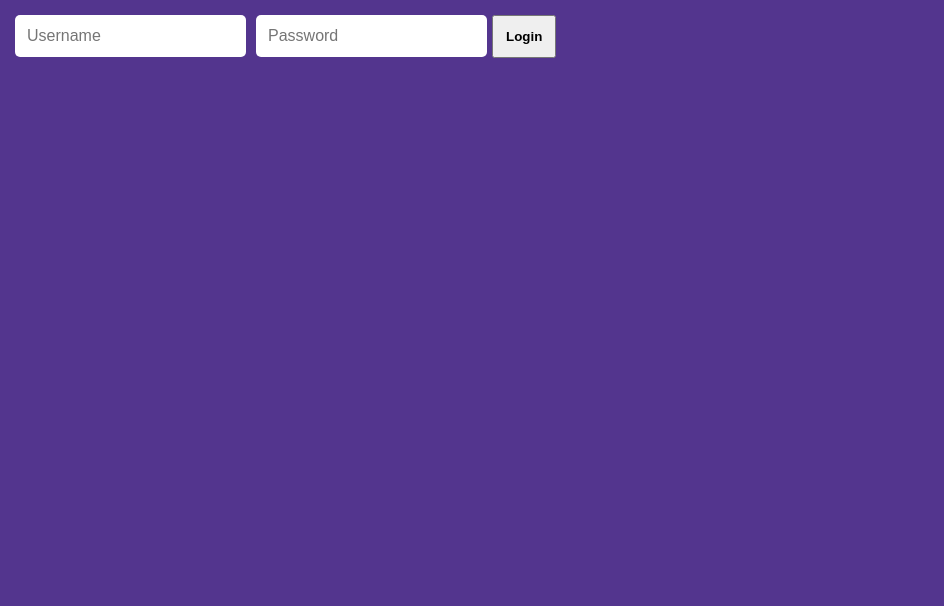
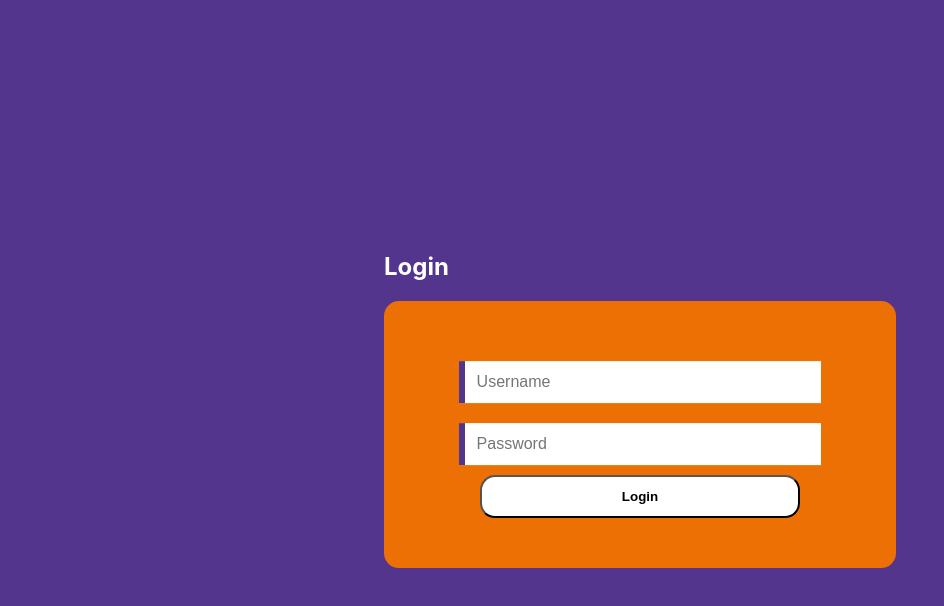
Before and after one commit to AndresMpa/tt-enerBit, a React (Create React App) app: page / in a window 1280 px wide. Shown: the top 606 px of the page, without its empty margins (0-944 px from the left). Built offline with nearby package versions, Linux system fonts and the light colour scheme.

Commit message:
Login
Adding login component

```diff
--- a/src/pages/Login.jsx
+++ b/src/pages/Login.jsx
@@ -3,7 +3,7 @@ import { useNavigate } from "react-router-dom";
 
 import Swal from "sweetalert2";
 
-import config from "../config.json"
+import config from "../config.json";
 
 const Login = () => {
   const navigate = useNavigate();
@@ -17,34 +17,46 @@ const Login = () => {
       password: formData.get("password"),
     };
 
-    if (data.username === config.USERNAME && data.password === config.PASSWORD) {
-      localStorage.setItem("auth", data)
+    if (
+      data.username === config.USERNAME &&
+      data.password === config.PASSWORD
+    ) {
+      localStorage.setItem("auth", data);
       navigate("/inventory");
-    }else {
+    } else {
       Swal.fire({
-        title: 'Ups...',
-        text: 'Those credentials are not registered',
-        icon: 'error',
-        confirmButtonText: 'Okay'
-      })
+        title: "Ups...",
+        text: "Those credentials are not registered",
+        icon: "error",
+        confirmButtonText: "Okay",
+      });
     }
   };
   return (
-    <div className="box">
-      <form action="/" className="box" ref={form} onSubmit={handleSubmit}>
+    <div className="login">
+      <div className="login--container">
+        <h2>Login</h2>
+      </div>
+
+      <form
+        action="/"
+        className="box login--container login--form"
+        ref={form}
+        onSubmit={handleSubmit}
+      >
         <input
           type="text"
           name="username"
-          className="input"
+          className="input login--input"
           placeholder="Username"
         />
         <input
           type="password"
           name="password"
-          className="input"
+          className="input login--input"
           placeholder="Password"
         />
-        <button className="button" onClick={handleSubmit}>
+        <button className="button login--button" onClick={handleSubmit}>
           Login
         </button>
       </form>
```
